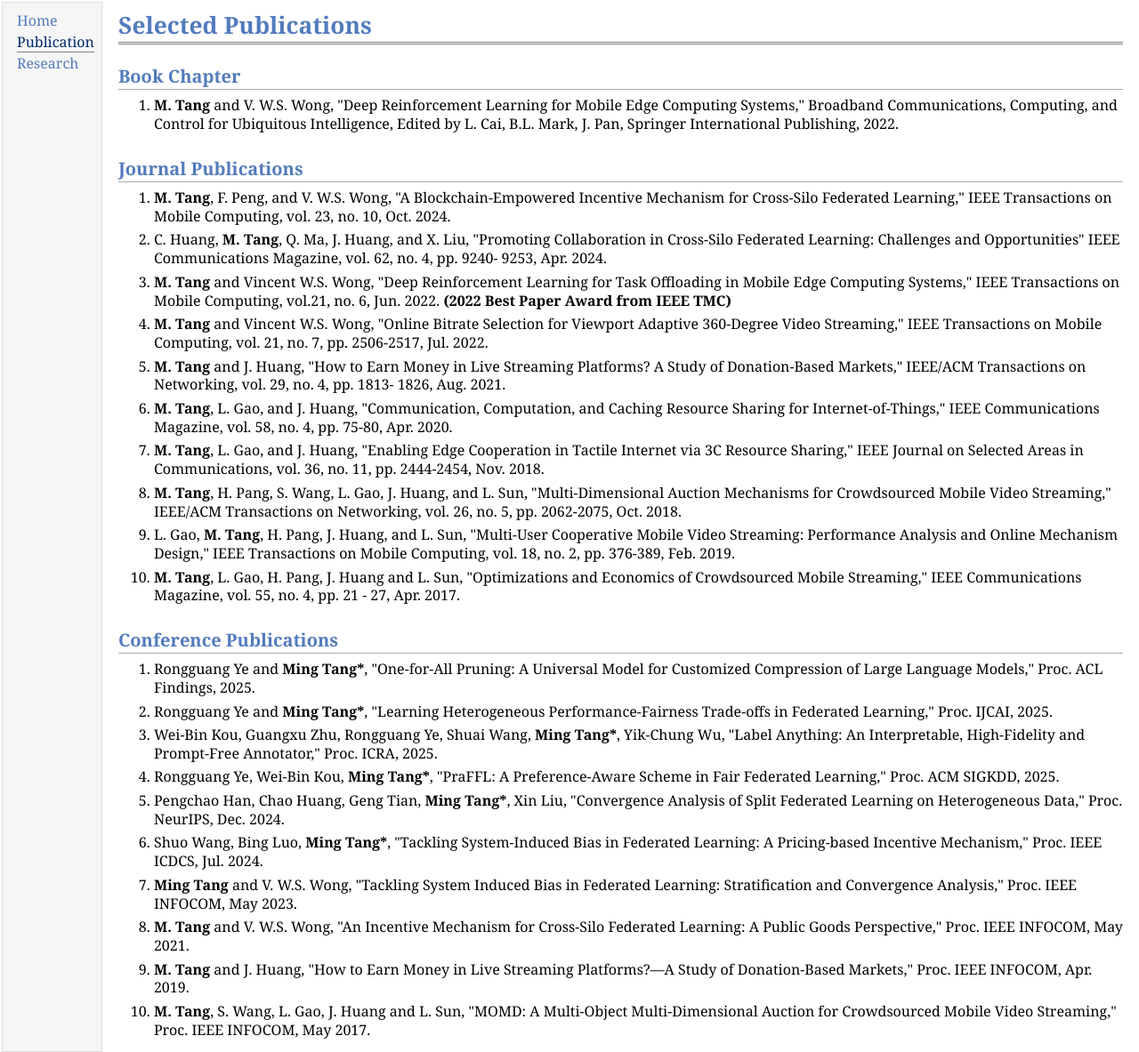
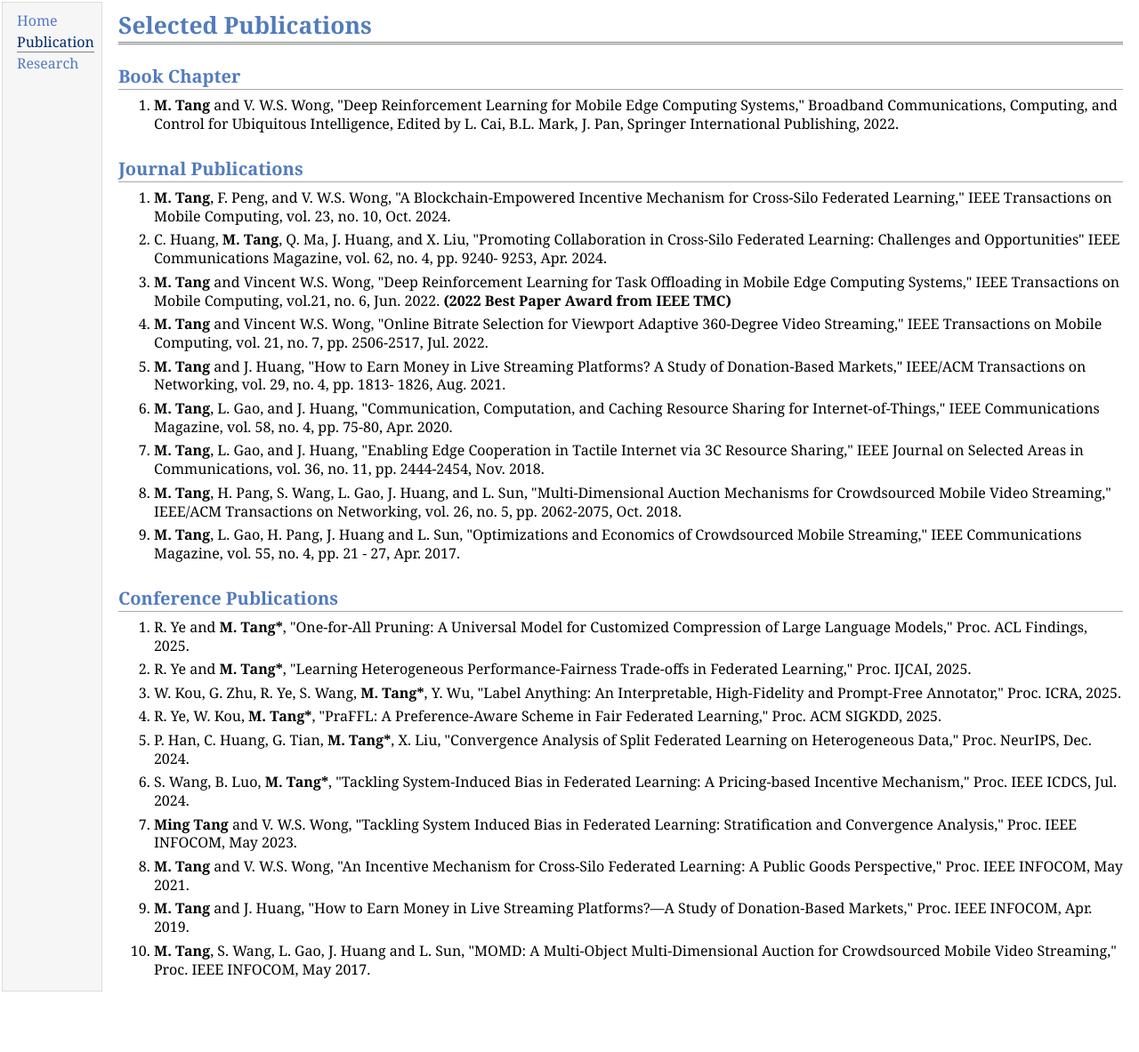
Before and after one commit to mingtang25/mingtang25.github.io, a plain HTML site: page publications.html in a window 1280 px wide. Shown: the whole page at 89% size. After the commit the page ends 1125 px from the top, so only its background shows below. Drawn offline with Linux system fonts and the light colour scheme.

Commit message:
Update publications.html

```diff
--- a/publications.html
+++ b/publications.html
@@ -55,30 +55,28 @@
 <li><p><b>M. Tang</b>, H. Pang, S. Wang, L. Gao, J. Huang, and L. Sun, "Multi-Dimensional Auction Mechanisms for Crowdsourced Mobile Video Streaming," IEEE/ACM Transactions on Networking, vol. 26, no. 5, pp. 2062-2075, Oct. 2018.
 </p>
 </li>
-<li><p>L. Gao, <b>M. Tang</b>, H. Pang, J. Huang, and L. Sun, "Multi-User Cooperative Mobile Video Streaming: Performance Analysis and Online Mechanism Design," IEEE Transactions on Mobile Computing, vol. 18, no. 2, pp. 376-389, Feb. 2019.
-</li>
 <li><p><b>M. Tang</b>, L. Gao, H. Pang, J. Huang and L. Sun, "Optimizations and Economics of Crowdsourced Mobile Streaming," IEEE Communications Magazine, vol. 55, no. 4, pp. 21 - 27, Apr. 2017.
 </li>
 </ol>
 <h2>Conference Publications</h2>
 <ol>
-<li><p>Rongguang Ye and <b>Ming Tang*</b>, "One-for-All Pruning: A Universal Model for Customized Compression of Large Language Models," Proc. ACL Findings, 2025.
+<li><p>R. Ye and <b>M. Tang*</b>, "One-for-All Pruning: A Universal Model for Customized Compression of Large Language Models," Proc. ACL Findings, 2025.
 </p>
 </li>
-<li><p>Rongguang Ye and <b>Ming Tang*</b>, "Learning Heterogeneous Performance-Fairness Trade-offs in Federated Learning," Proc. IJCAI, 2025.
+<li><p>R. Ye and <b>M. Tang*</b>, "Learning Heterogeneous Performance-Fairness Trade-offs in Federated Learning," Proc. IJCAI, 2025.
 </p>
 </li>
-<li><p>Wei-Bin Kou, Guangxu Zhu, Rongguang Ye, Shuai Wang, <b>Ming Tang*</b>, Yik-Chung Wu, "Label Anything: An Interpretable, High-Fidelity and Prompt-Free Annotator," Proc. ICRA,
+<li><p>W. Kou, G. Zhu, R. Ye, S. Wang, <b>M. Tang*</b>, Y. Wu, "Label Anything: An Interpretable, High-Fidelity and Prompt-Free Annotator," Proc. ICRA,
  2025.
 </p>
 </li>
-<li><p>Rongguang Ye, Wei-Bin Kou, <b>Ming Tang*</b>, "PraFFL: A Preference-Aware Scheme in Fair Federated Learning," Proc. ACM SIGKDD, 2025.
+<li><p>R. Ye, W. Kou, <b>M. Tang*</b>, "PraFFL: A Preference-Aware Scheme in Fair Federated Learning," Proc. ACM SIGKDD, 2025.
 </p>
 </li>
-<li><p>Pengchao Han, Chao Huang, Geng Tian, <b>Ming Tang*</b>, Xin Liu, "Convergence Analysis of Split Federated Learning on Heterogeneous Data," Proc. NeurIPS, Dec. 2024.
+<li><p>P. Han, C. Huang, G. Tian, <b>M. Tang*</b>, X. Liu, "Convergence Analysis of Split Federated Learning on Heterogeneous Data," Proc. NeurIPS, Dec. 2024.
 </p>
 </li>
-<li><p> Shuo Wang, Bing Luo, <b>Ming Tang*</b>, "Tackling System-Induced Bias in Federated Learning: A Pricing-based Incentive Mechanism," Proc. IEEE ICDCS, Jul. 2024.
+<li><p> S. Wang, B. Luo, <b>M. Tang*</b>, "Tackling System-Induced Bias in Federated Learning: A Pricing-based Incentive Mechanism," Proc. IEEE ICDCS, Jul. 2024.
 </p>
 </li>
 <li><p> <b>Ming Tang</b> and V. W.S. Wong, "Tackling System Induced Bias in Federated Learning: Stratification and Convergence Analysis," Proc. IEEE INFOCOM, May 2023.
```
